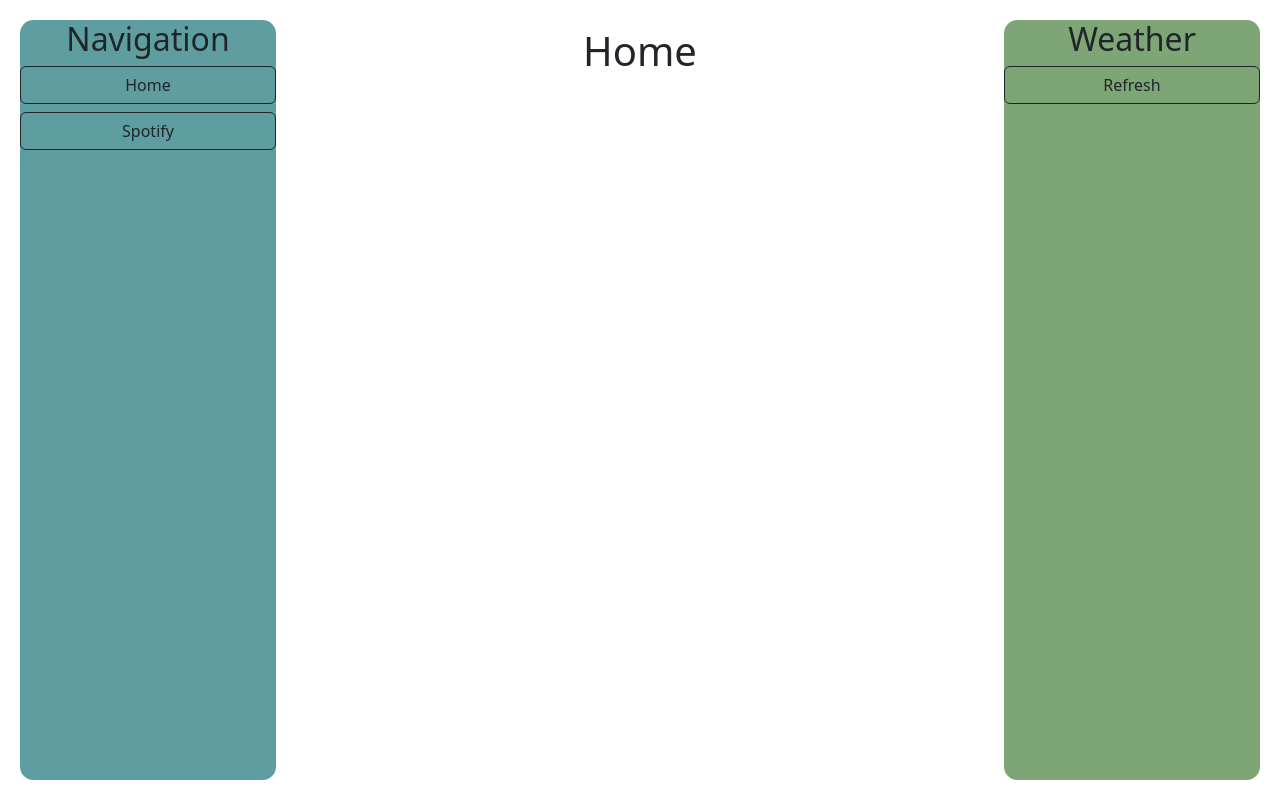
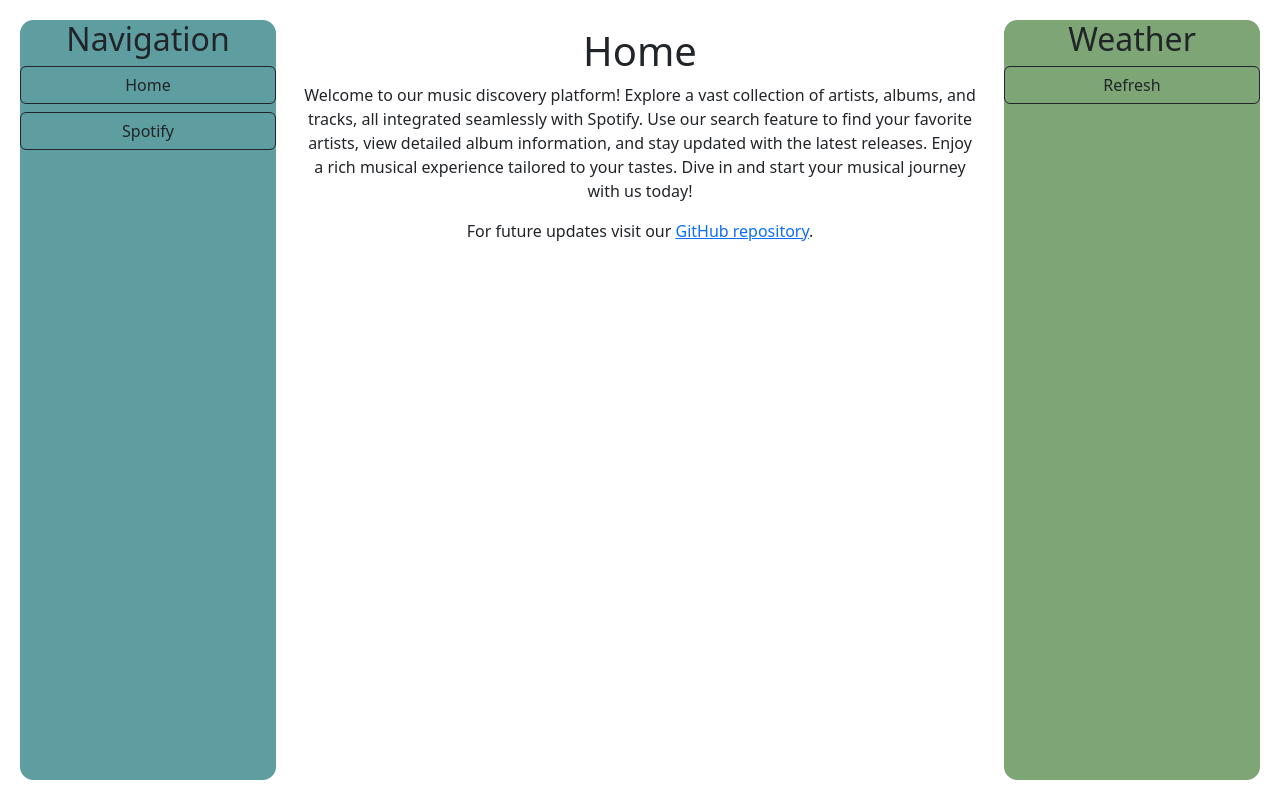
Before and after one commit to chrismagos/router-api-app, a React (Create React App) app: page / in a window 1280 px wide. Built offline with nearby package versions, Linux system fonts and the light colour scheme.

Commit message:
Added home content

```diff
--- a/src/App.css
+++ b/src/App.css
@@ -57,9 +57,9 @@
 
 .body-container {
   display: flex;
+  flex-direction: column;
   flex-grow: 1;
-  justify-content:space-evenly;
-  text-align: center;
+  align-items: center;
   padding: 20pt;
 }
 
--- a/src/Components/Home.jsx
+++ b/src/Components/Home.jsx
@@ -1,6 +1,12 @@
 const Home = () => {
     return <>
         <h1>Home</h1>
+        <p>
+        Welcome to our music discovery platform! Explore a vast collection of artists, albums, and tracks, all integrated seamlessly with Spotify. Use our search feature to find your favorite artists, view detailed album information, and stay updated with the latest releases. Enjoy a rich musical experience tailored to your tastes. Dive in and start your musical journey with us today!
+        </p>
+        <p>
+            For future updates visit our <a href="https://github.com/chrismagos/router-api-app">GitHub repository</a>.
+        </p>
     </>
 }
 export default Home;
--- a/src/Components/Weather.jsx
+++ b/src/Components/Weather.jsx
@@ -5,7 +5,6 @@ import getWeatherIcon from "../Services/getWeatherIcon";
 import 'bootstrap/dist/css/bootstrap.min.css';
 
 const Weather = () => {
-    const [location, setLocation] = useState("");
     const [weatherData, setWeatherData] = useState(null)
     const [image, setImage] = useState("")
 
--- a/src/Services/getAlbums.js
+++ b/src/Services/getAlbums.js
@@ -1,6 +1,6 @@
 const getAlbums = async (token, artistId) => {
     try {
-        const response = await fetch(`https://api.spotify.com/v1/artists/${artistId}/albums`, {
+        const response = await fetch(`https://api.spotify.com/v1/artists/${artistId}/albums?limit=50`, {
             headers: {
                 Authorization: `Bearer ${token}`,
             },
@@ -9,6 +9,7 @@ const getAlbums = async (token, artistId) => {
             throw new Error(`Network response was not ok`);
         }
         const data = await response.json();
+        console.log(data)
         return data.items;
     } catch (error) {
         console.error('Error fetching album data:', error);
--- a/src/Services/getArtist.js
+++ b/src/Services/getArtist.js
@@ -5,11 +5,9 @@ const getArtist = async (token, artistId) => {
                 Authorization: `Bearer ${token}`,
             },
         });
-
         if (!response.ok) {
             throw new Error(`Network response was not ok`);
         }
-
         const data = await response.json();
         return(data);
     } catch (error) {
--- a/src/Services/getArtists.js
+++ b/src/Services/getArtists.js
@@ -1,6 +1,6 @@
 const getArtists = async (token, searchKey) => {
     try {
-        const response = await fetch(`https://api.spotify.com/v1/search?q=${searchKey}&type=artist`, {
+        const response = await fetch(`https://api.spotify.com/v1/search?q=${searchKey}&type=artist&limit=30`, {
             method: 'GET',
             headers: {
                 Authorization: `Bearer ${token}`
--- a/src/Services/getSongs.js
+++ b/src/Services/getSongs.js
@@ -1,15 +1,13 @@
 const getSongs = async (token, albumId) => {
     try {
-        const response = await fetch(`https://api.spotify.com/v1/albums/${albumId}/tracks`, {
+        const response = await fetch(`https://api.spotify.com/v1/albums/${albumId}/tracks?limit=50`, {
             headers: {
                 Authorization: `Bearer ${token}`,
             },
         });
-
         if (!response.ok) {
             throw new Error(`Network response was not ok`);
         }
-
         const data = await response.json();
         return data.items;
     } catch (error) {
--- a/src/Services/getWeather.js
+++ b/src/Services/getWeather.js
@@ -3,11 +3,9 @@ const getWeather = async (latitude, longitude, API_KEY) => {
         const response = await fetch(
             `https://api.openweathermap.org/data/2.5/weather?lat=${latitude}&lon=${longitude}&appid=${API_KEY}`
         );
-
         if (!response.ok) {
             throw new Error('Network response was not ok');
         }
-
         const data = await response.json();
         return data;
     } catch (error) {
--- a/src/Services/getWeatherIcon.js
+++ b/src/Services/getWeatherIcon.js
@@ -1,5 +1,4 @@
 const getWeatherIcon = (icon) => {
     return `http://openweathermap.org/img/wn/${icon}@2x.png`;
 };
-
 export default getWeatherIcon;
```
